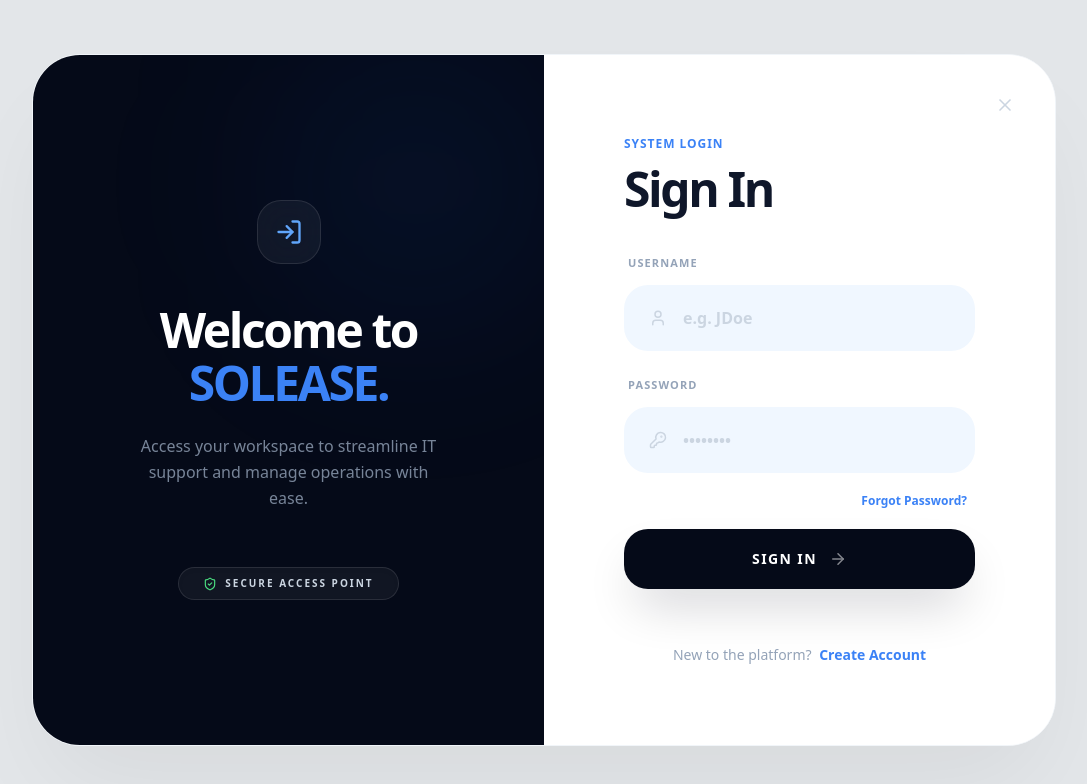
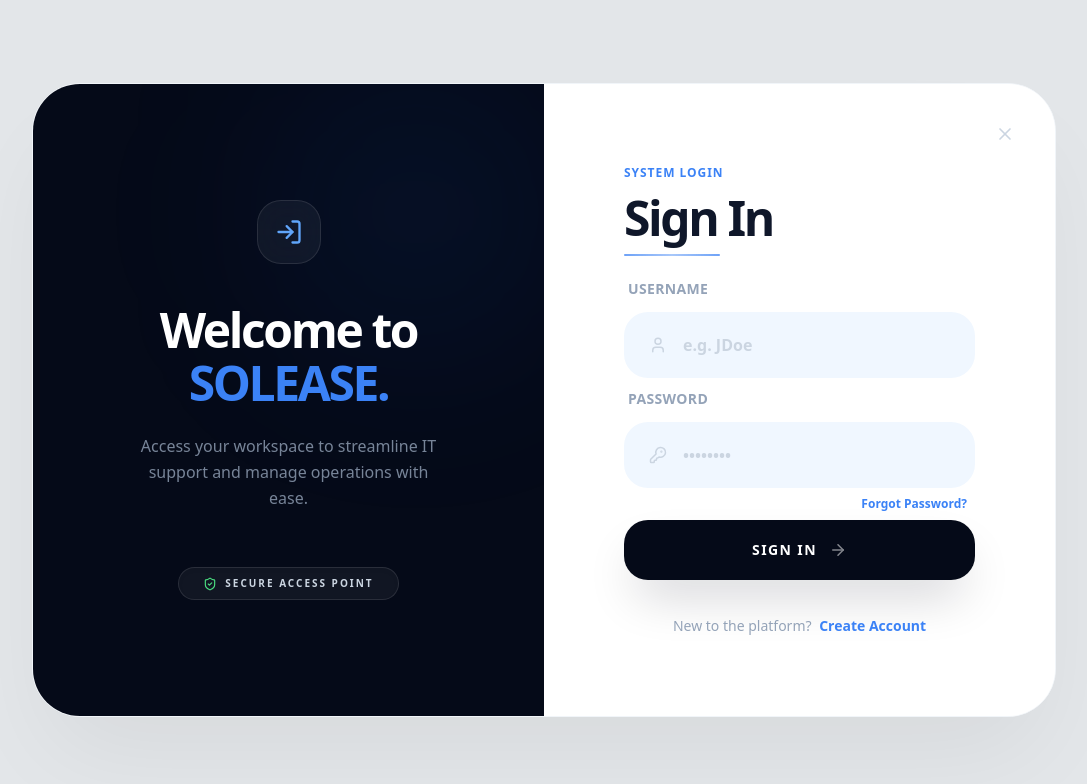
Before and after one commit to JAM3S11/solease, a React (Vite) app in the folder frontend/: page /login in a window 1280 px wide. Shown: the top 784 px of the page, without its empty margins (96-1183 px from the left). Built offline with nearby package versions, Linux system fonts and the light colour scheme; no server answers.

Commit message:
Update commit

```diff
--- a/frontend/src/components/LoginForm.jsx
+++ b/frontend/src/components/LoginForm.jsx
@@ -104,15 +104,19 @@ const LoginForm = () => {
           </button>
 
           {/* Header */}
-          <div className="mb-9">
-            <span className="text-[#3b82f6] text-[12px] font-bold uppercase tracking-[0.08em] mb-3 block">System Login</span>
-            <h2 className="text-5xl font-extrabold text-slate-900 tracking-tighter">Sign In</h2>
+          <div className="mb-5 group">
+            <span className="text-[#3b82f6] text-[12px] font-bold uppercase tracking-[0.08em] mb-3 block antialiased">System Login</span>
+            <h2 className="text-5xl font-extrabold text-slate-900 tracking-tighter mb-3">Sign In</h2>
+            <div className="relative h-[2px] w-24 overflow-hidden rounded-full bg-slate-100">
+              <div className="absolute inset-0 bg-blue-500 animate-pulse"></div>
+              <div className="absolute inset-0 bg-gradient-to-r from-transparent via-white/40 to-transparent"></div>
+            </div>
           </div>
 
-          <form className="space-y-5" onSubmit={handleLogin}>
+          <form className="space-y-2" onSubmit={handleLogin}>
             {/* Username Field */}
             <div className="space-y-3">
-              <label className="text-[11px] font-black text-slate-400 uppercase ml-1 tracking-widest">Username</label>
+              <label className="text-[14px] font-bold text-slate-400 uppercase ml-1 tracking-wide">Username</label>
               <div className="flex items-center gap-4 px-6 py-5 bg-[#f0f7ff] border border-transparent rounded-[1.5rem] focus-within:border-blue-400/30 focus-within:bg-white focus-within:ring-4 focus-within:ring-blue-500/5 transition-all duration-300 group">
                 <User size={18} className="text-slate-300 group-focus-within:text-blue-500 transition-colors" />
                 <input
@@ -129,7 +133,7 @@ const LoginForm = () => {
 
             {/* Password Field */}
             <div className="space-y-3">
-              <label className="text-[11px] font-black text-slate-400 uppercase ml-1 tracking-widest">Password</label>
+              <label className="text-[14px] font-bold text-slate-400 uppercase ml-1 tracking-wide">Password</label>
               <div className="flex items-center gap-4 px-6 py-5 bg-[#f0f7ff] border border-transparent rounded-[1.5rem] focus-within:border-blue-400/30 focus-within:bg-white focus-within:ring-4 focus-within:ring-blue-500/5 transition-all duration-300 group">
                 <KeyRound size={18} className="text-slate-300 group-focus-within:text-blue-500 transition-colors" />
                 <input
@@ -173,10 +177,10 @@ const LoginForm = () => {
           </form>
 
           {/* Create Account Link */}
-          <div className="mt-14 text-center">
+          <div className="mt-9 text-center">
             <p className="text-slate-400 text-sm font-medium">
               New to the platform?{" "}
-              <Link to="/signup" className="text-[#3b82f6] font-black ml-1">
+              <Link to="/signup" className="text-[#3b82f6] font-bold ml-1">
                 Create Account
               </Link>
             </p>
```
